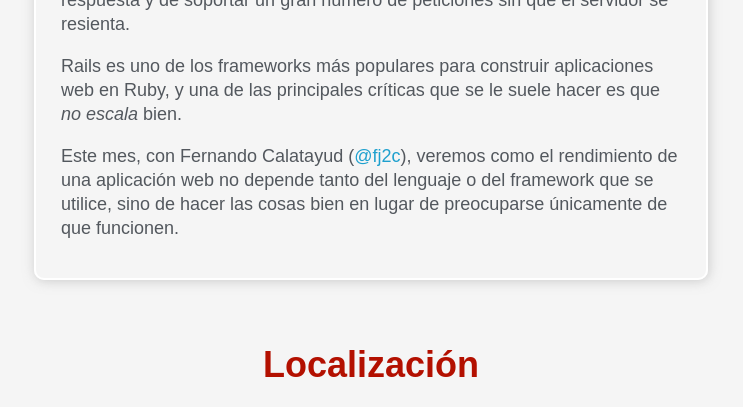
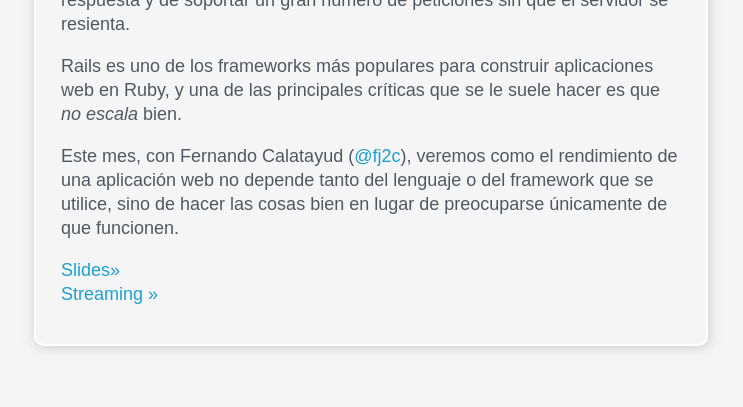
Before and after one commit to josacar/valenciarb.github.io, a Jekyll site: the page built from index.html, in a window 1280 px wide and 900 px high, scrolled down 715 px, cut to the strip 0-407 px from the top of the window. Shown: the whole strip, without its empty margins (269-1012 px from the left). Built offline with Jekyll 4.4.1, drawn with Linux system fonts in a browser that asks for light colours; some web fonts are replaced; Markdown is read by kramdown in place of the engine named in the settings.

Commit message:
Add slides and streaming links for October 2014 event post

```diff
--- a/_posts/2014-10-21-rails-no-escala.markdown
+++ b/_posts/2014-10-21-rails-no-escala.markdown
@@ -10,3 +10,6 @@ Además de funcionar deben ser capaces de dar buenos tiempos de respuesta y de s
 Rails es uno de los frameworks más populares para construir aplicaciones web en Ruby, y una de las principales críticas que se le suele hacer es que _no escala_ bien.
 
 Este mes, con Fernando Calatayud ([@fj2c](https://twitter.com/fj2c)), veremos como el rendimiento de una aplicación web no depende tanto del lenguaje o del framework que se utilice, sino de hacer las cosas bien en lugar de preocuparse únicamente de que funcionen.
+
+[Slides»](http://goo.gl/xLvYGI)
+[Streaming »](https://www.youtube.com/watch?v=Q128soRjkKw)
```
